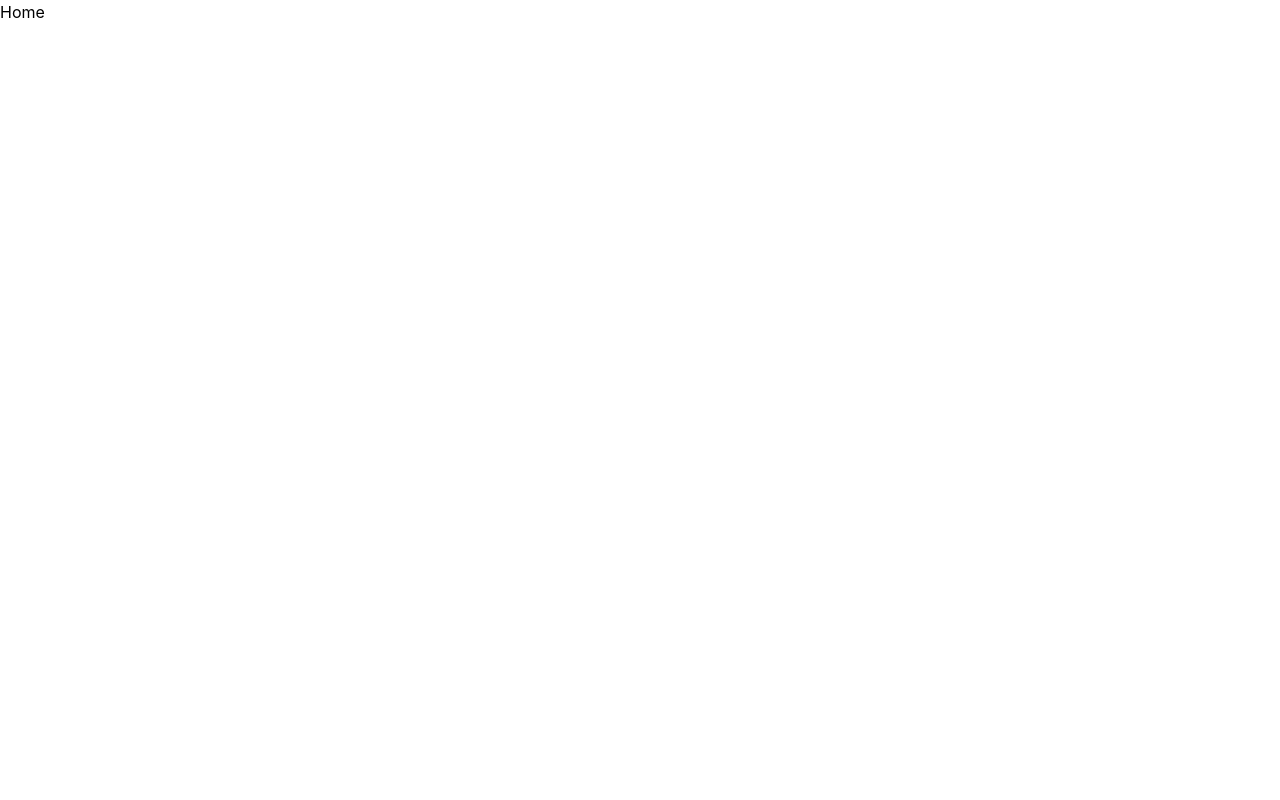
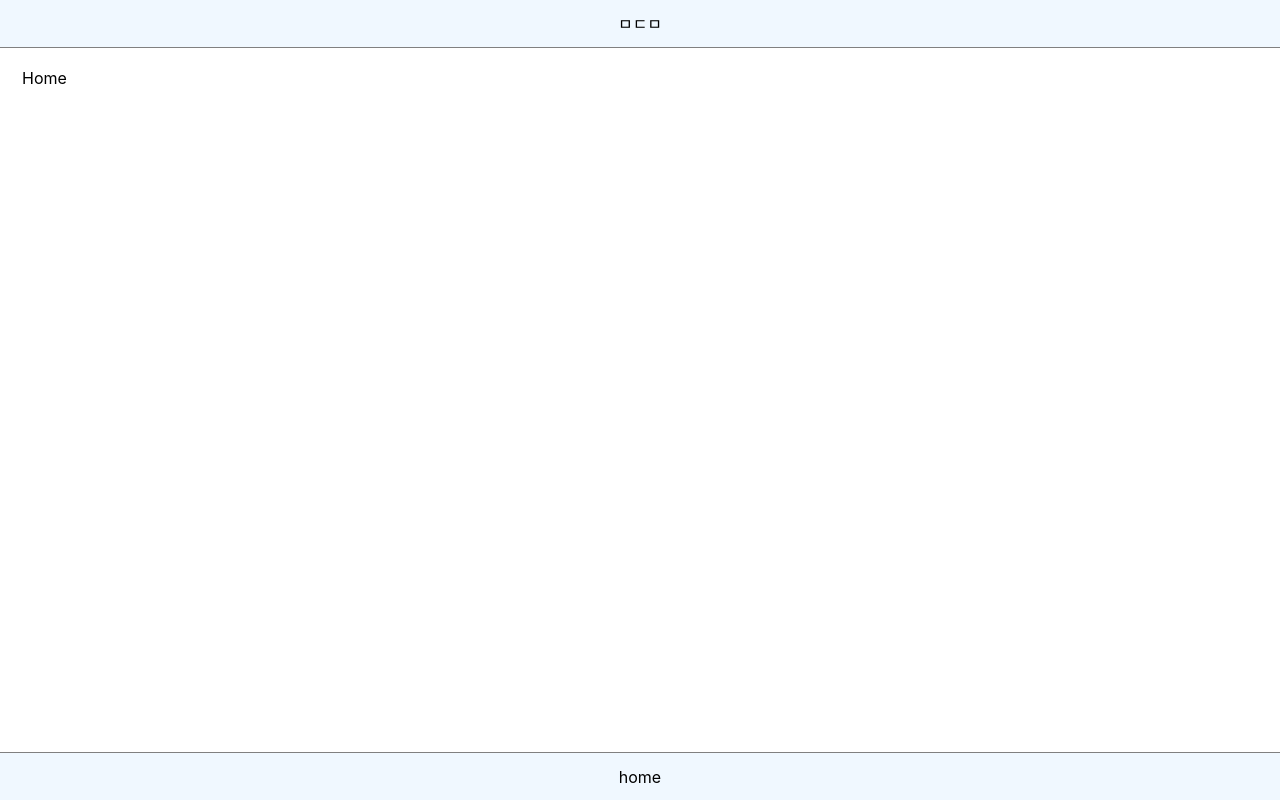
Before and after one commit to SixToOne/mdm, a React (Create React App) app in the folder client/: page / in a window 1280 px wide. Built offline with nearby package versions, Linux system fonts and the light colour scheme.

Commit message:
Design : 💄 header/container/footer 위치 레이아웃

```diff
--- a/client/src/components/layouts/MainLayout.tsx
+++ b/client/src/components/layouts/MainLayout.tsx
@@ -1,11 +1,53 @@
 import { ReactNode } from 'react';
+import styled from 'styled-components';
 
 interface MainLayoutProps {
     children: ReactNode;
 }
 
 const MainLayout = ({ children }: MainLayoutProps) => {
-    return <div className="w-screen h-screen">{children}</div>;
+    return (
+        <StyledMainLayout>
+            <Header>ㅁㄷㅁ</Header>
+            <Container>{children}</Container>
+            <Footer>home</Footer>
+        </StyledMainLayout>
+    );
 };
 
+const StyledMainLayout = styled.div`
+    width: 100vw;
+    height: 100vh;
+`;
+
+const Container = styled.div`
+    width: 100%;
+    height: calc(100% - 96px);
+    padding: 18px 22px;
+    overflow: scroll;
+`;
+
+const Header = styled.div`
+    position: sticky;
+    width: 100%;
+    height: 48px;
+    display: flex;
+    align-items: center;
+    justify-content: center;
+    border-bottom: 1px solid gray;
+    background-color: aliceblue;
+`;
+
+const Footer = styled.div`
+    position: sticky;
+    bottom: 0;
+    width: 100%;
+    height: 48px;
+    display: flex;
+    align-items: center;
+    justify-content: center;
+    border-top: 1px solid gray;
+    background-color: aliceblue;
+`;
+
 export default MainLayout;
```
